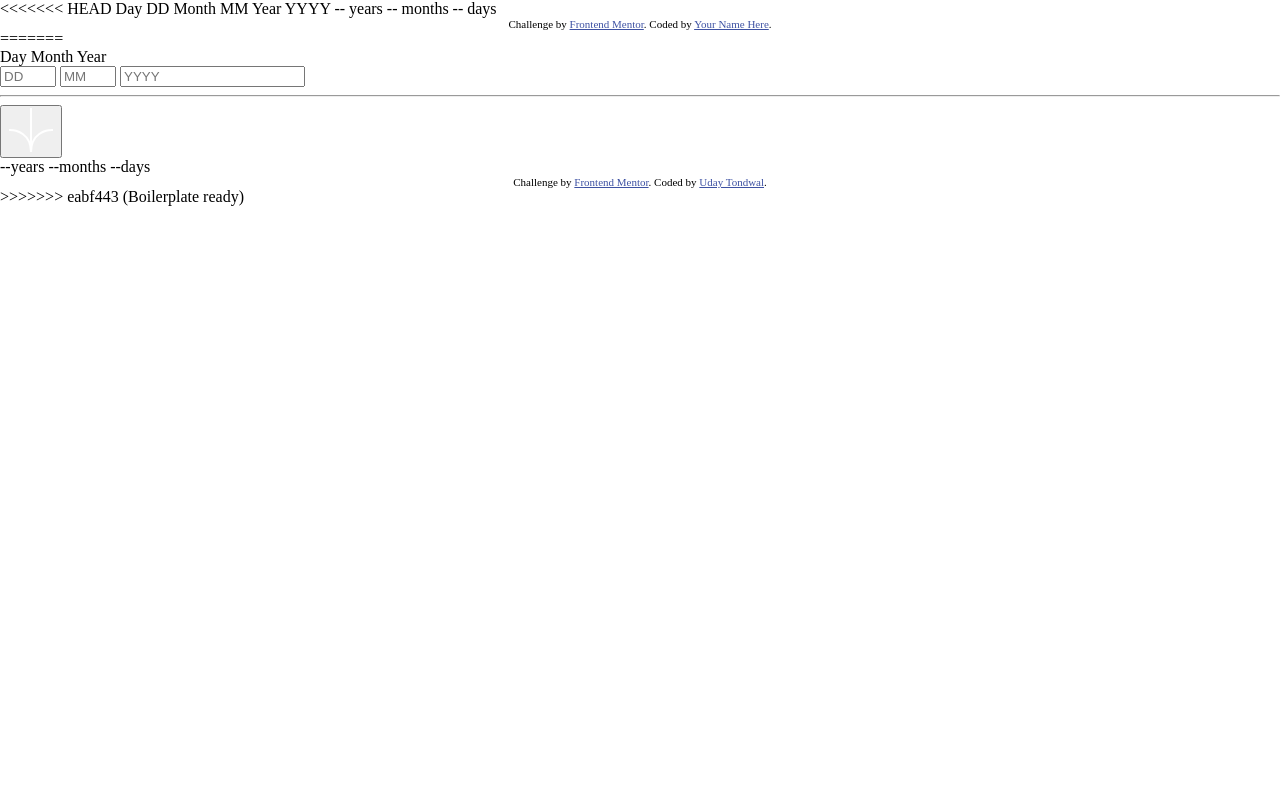
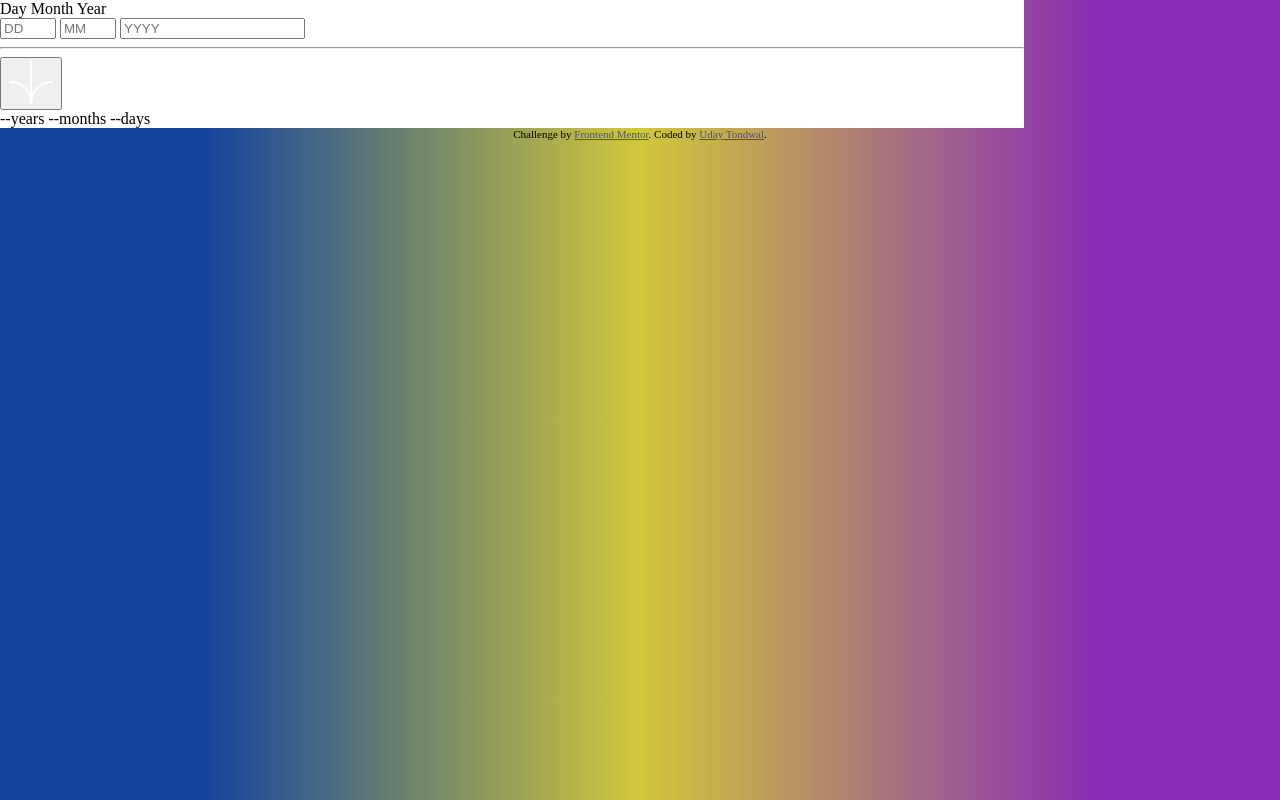
Before and after one commit to Udaytondwal1/Age-Calculator-App-JS, a plain HTML site: page index.html in a window 1280 px wide. Drawn offline with Linux system fonts and the light colour scheme.

Commit message:
getting wrong stuff right

```diff
--- a/index.html
+++ b/index.html
@@ -1,42 +1,5 @@
 <!DOCTYPE html>
 <html lang="en">
-<<<<<<< HEAD
-<head>
-  <meta charset="UTF-8">
-  <meta name="viewport" content="width=device-width, initial-scale=1.0"> <!-- displays site properly based on user's device -->
-
-  <link rel="icon" type="image/png" sizes="32x32" href="./assets/images/favicon-32x32.png">
-
-  <title>Frontend Mentor | Age calculator app</title>
-
-  <!-- Feel free to remove these styles or customise in your own stylesheet 👍 -->
-  <style>
-    .attribution { font-size: 11px; text-align: center; }
-    .attribution a { color: hsl(228, 45%, 44%); }
-  </style>
-</head>
-<body>
-
-  Day
-  DD
-
-  Month
-  MM
-
-  Year
-  YYYY
-
-  -- years
-  -- months
-  -- days
-
-  <div class="attribution">
-    Challenge by <a href="https://www.frontendmentor.io?ref=challenge" target="_blank">Frontend Mentor</a>.
-    Coded by <a href="#">Your Name Here</a>.
-  </div>
-</body>
-</html>
-=======
   <head>
     <meta charset="UTF-8" />
     <meta name="viewport" content="width=device-width, initial-scale=1.0" />
@@ -115,4 +78,3 @@
     </div>
   </body>
 </html>
->>>>>>> eabf443 (Boilerplate ready)
--- a/style.css
+++ b/style.css
@@ -1,8 +1,12 @@
 body{
     margin: 0;
     padding: 0;
+    background: rgb(12,62,153);
+    background: linear-gradient(90deg, rgba(12,62,153,0.9646597851763715) 16%, rgba(209,200,58,1) 50%, rgba(132,36,179,0.9699028664892846) 86%);
 }
 
 .main-card {
-
+    width: 80%;
+    height: 80%;
+    background-color: white;
 }
```
